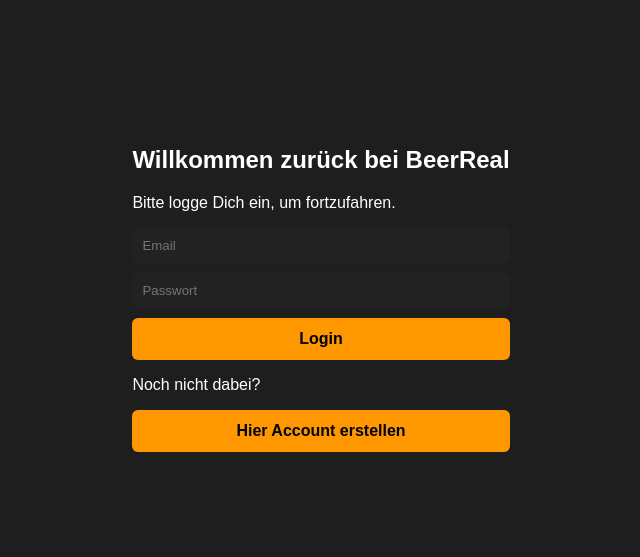
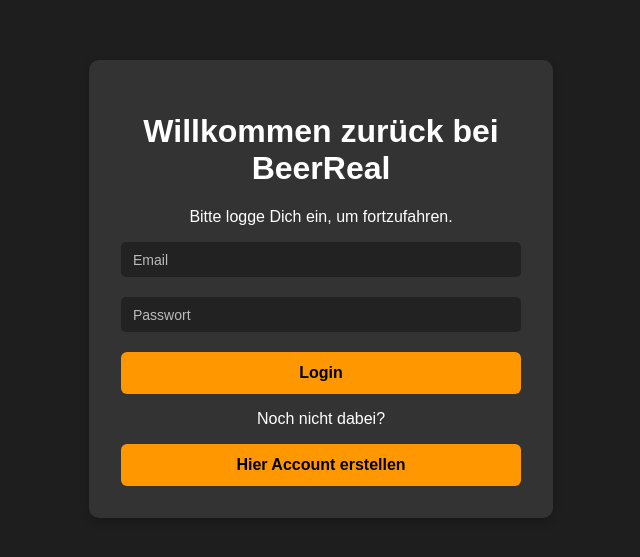
Before and after one commit to frederikbckl/beerreal, a React (Create React App) app: page / in a window 1280 px wide. Shown: the part 111-668 px from the top of the page, without its empty margins (319-959 px from the left). Built offline with nearby package versions, Linux system fonts and the light colour scheme; no server answers; the database is empty.

Commit message:
handleLogin adjustments

```diff
--- a/src/Auth.js
+++ b/src/Auth.js
@@ -7,7 +7,7 @@
 import { useNavigate } from "react-router-dom";
 
 
-const Login = () => {
+const Login = ({ setUser }) => {
   const [email, setEmail] = useState("");
   const [password, setPassword] = useState("");
   const [isSignup, setIsSignup] = useState(false);
@@ -16,69 +16,119 @@
 
   const handleLogin = async (e) => {
     e.preventDefault();
-    setError("");
     try {
-      await signInWithEmailAndPassword(auth, email, password);
-      navigate("/beer-counter"); // ✅ Redirect to home after login
-    } catch (err) {
-      setError("Falsche Anmeldedaten oder Konto existiert nicht.");
+      // Simulate authentication (Replace with Firebase Auth logic)
+      if (email === "test@example.com" && password === "password") {
+        setUser({ email });
+        navigate("/beer-counter");
+      } else {
+        alert("Falsche Anmeldedaten oder Konto existiert nicht.");
+      }
+    } catch (error) {
+      console.error("Login failed", error);
     }
   };
+
+  // const handleLogin = async (e) => {
+  //   e.preventDefault();
+  //   setError("");
+  //   try {
+  //     await signInWithEmailAndPassword(auth, email, password);
+  //     navigate("/beer-counter"); // ✅ Redirect to home after login
+  //   } catch (err) {
+  //     setError("Falsche Anmeldedaten oder Konto existiert nicht.");
+  //   }
+  // };
 
   const toggleAuthMode = () => {
     setIsSignup(!isSignup);
   };
 
   return (
-    <div className="container">
-      <div className="card">
-        <h2>{isSignup ? "Neu dabei?" : "Willkommen zurück bei BeerReal"}</h2>
-        <p>
-          {isSignup
-            ? "Bitte erstelle einen Account, um fortzufahren."
-            : "Bitte logge Dich ein, um fortzufahren."}
-        </p>
+    <div className="auth-container">
+      <div className="auth-box">
+        <h1 className="auth-title">Willkommen zurück bei BeerReal</h1>
+        <p className="auth-subtitle">Bitte logge Dich ein, um fortzufahren.</p>
         <form onSubmit={handleLogin}>
-          {isSignup && (
-            <input
-              type="text"
-              placeholder="Name"
-              className="input-box"
-            />
-          )}
+          <div className="input-group">
+            <label>Email</label>
             <input
               type="email"
-            placeholder="Email"
-            className="input-box"
               value={email}
               onChange={(e) => setEmail(e.target.value)}
+              required
             />
+          </div>
+          <div className="input-group">
+            <label>Passwort</label>
             <input
               type="password"
-            placeholder="Passwort"
-            className="input-box"
               value={password}
               onChange={(e) => setPassword(e.target.value)}
+              required
             />
-          <button className="button" type="submit">
-            {isSignup ? "Sign Up" : "Login"}
+          </div>
+          <button className="auth-button" type="submit">
+            Login
           </button>
-          {error && <p className="error-message">{error}</p>}
         </form>
-        <div className="toggle-container">
-          <p>{isSignup ? "Bereits registriert?" : "Noch nicht dabei?"}</p>
-          <button
-            className="toggle-button"
-            onClick={() => setIsSignup(!isSignup)}
-          >
-            {isSignup ? "Hier einloggen" : "Hier Account erstellen"}
-          </button>
-        </div>
+        <p className="switch-text">Noch nicht dabei?</p>
+        <button className="switch-button" onClick={() => navigate("/signup")}>Hier Account erstellen</button>
       </div>
     </div>
   );
 };
 
+
+//   return (
+//     <div className="auth-container">
+//       <div className="auth-box">
+//         <h2>{isSignup ? "Neu dabei?" : "Willkommen zurück bei BeerReal"}</h2>
+//         <p>
+//           {isSignup
+//             ? "Bitte erstelle einen Account, um fortzufahren."
+//             : "Bitte logge Dich ein, um fortzufahren."}
+//         </p>
+//         <form onSubmit={handleLogin}>
+//           {isSignup && (
+//             <input
+//               type="text"
+//               placeholder="Name"
+//               className="input-box"
+//             />
+//           )}
+//           <input
+//             type="email"
+//             placeholder="Email"
+//             className="input-box"
+//             value={email}
+//             onChange={(e) => setEmail(e.target.value)}
+//           />
+//           <input
+//             type="password"
+//             placeholder="Passwort"
+//             className="input-box"
+//             value={password}
+//             onChange={(e) => setPassword(e.target.value)}
+//           />
+//           <button className="button" type="submit">
+//             {isSignup ? "Sign Up" : "Login"}
+//           </button>
+//           {error && <p className="error-message">{error}</p>}
+//         </form>
+//         <div className="toggle-container">
+//           <p>{isSignup ? "Bereits registriert?" : "Noch nicht dabei?"}</p>
+//           <button
+//             className="toggle-button"
+//             onClick={() => setIsSignup(!isSignup)}
+//           >
+//             {isSignup ? "Hier einloggen" : "Hier Account erstellen"}
+//           </button>
+//         </div>
+//       </div>
+//     </div>
+//   );
+// };
 
 
 //   return (
```
Lines whose indentation alone changed are shown as unchanged.
